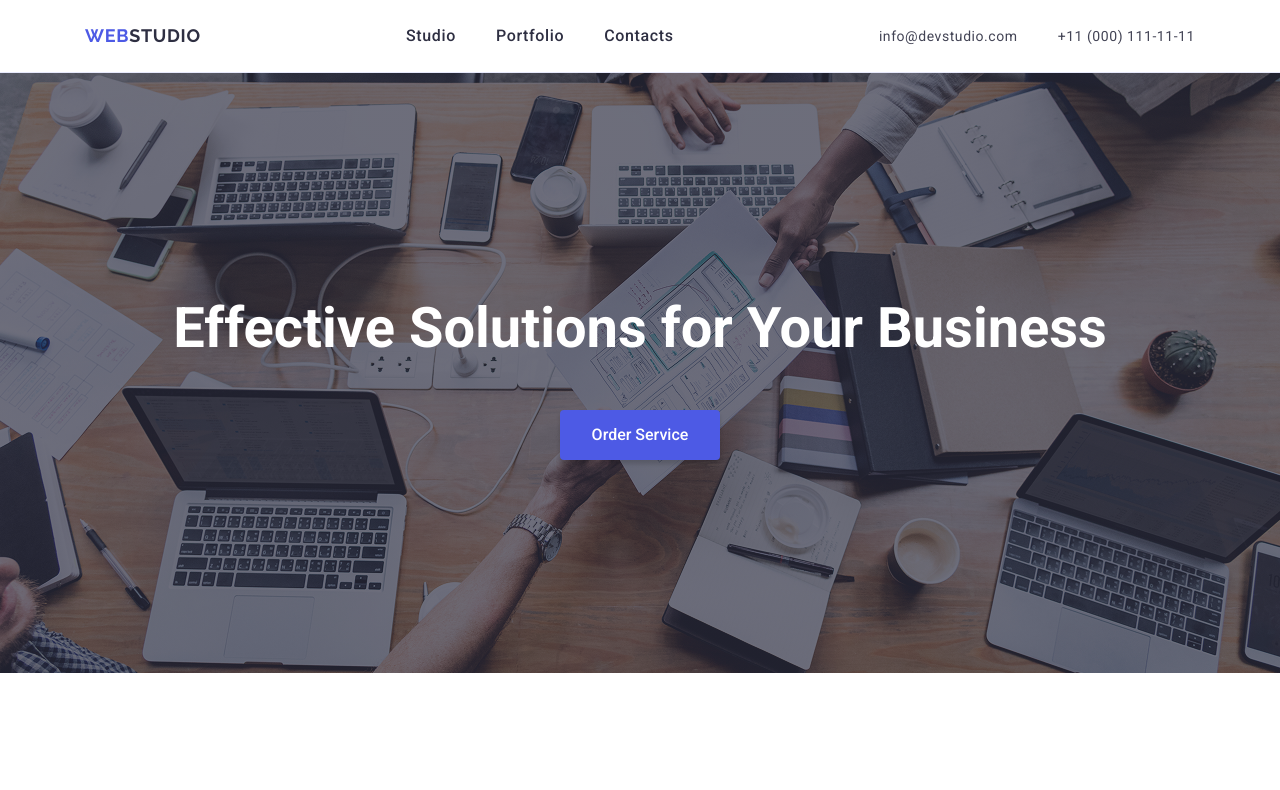
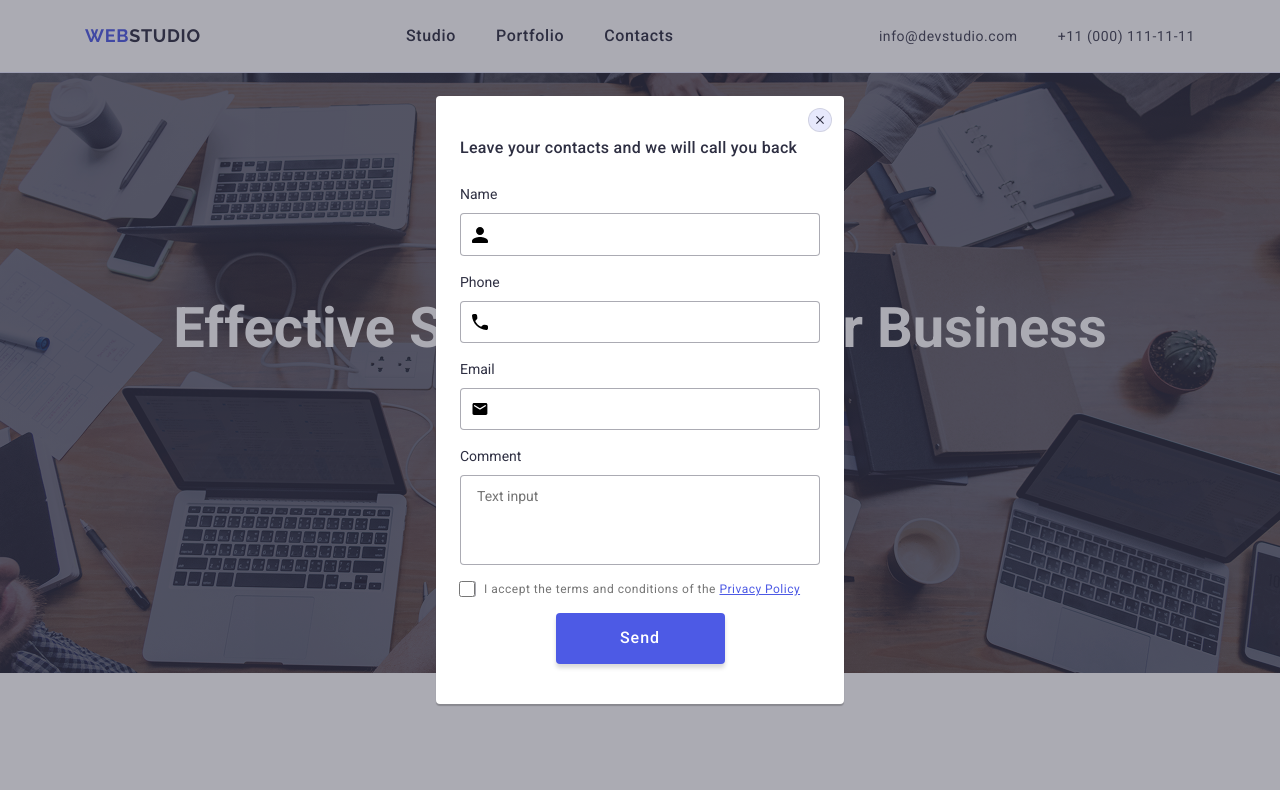
Before and after one commit to hilmisafak/goit-markup-hw-06, a plain HTML site: page index.html in a window 1280 px wide. Shown: the top 790 px of the page. Drawn offline with nearby package versions, Linux system fonts and the light colour scheme.

Commit message:
Update index.html

```diff
--- a/index.html
+++ b/index.html
@@ -522,7 +522,7 @@
         </div>
       </section>
 
-      <div class="backdrop is-hidden" id="modal-backdrop">
+      <div class="backdrop is-hidden is-open" id="modal-backdrop">
         <div class="modal">
           <button type="button" class="modal-close" id="modal-close-btn">
             <svg class="icon">
```
